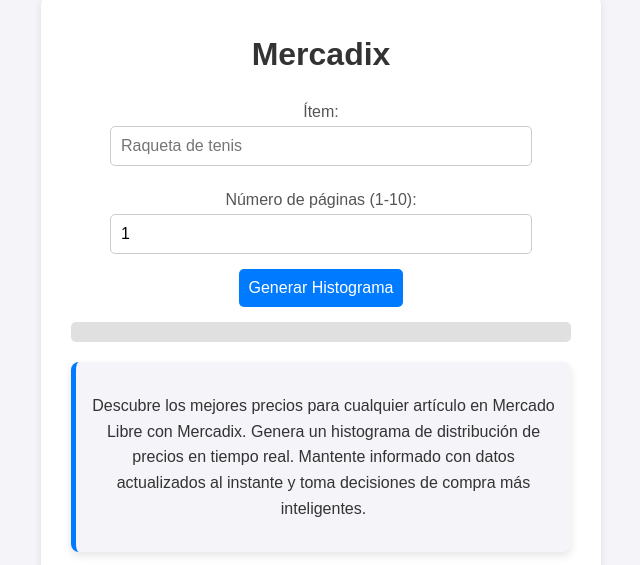
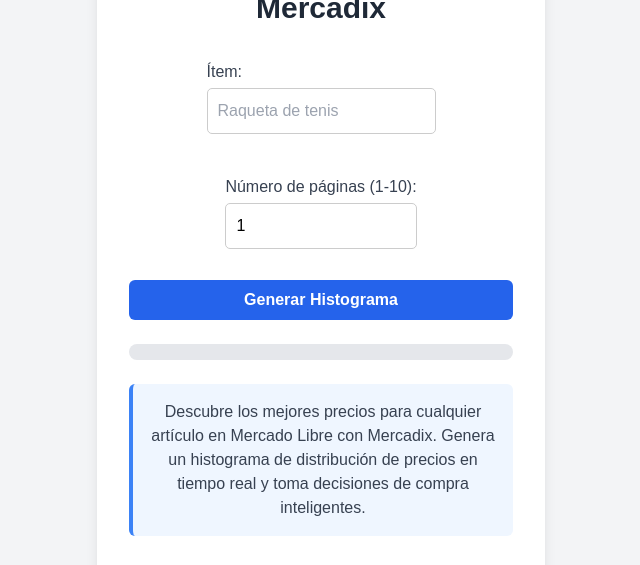
Before and after one commit to pyoneerC/Mercadix, a Flask app: page / in a window 1280 px wide. Shown: the top 565 px of the page, without its empty margins (319-959 px from the left). Run offline with Flask 3, Linux system fonts and the light colour scheme; some libraries are stand-ins or nearby versions.

Commit message:
update despues de 9 meses

```diff
--- a/templates/index.html
+++ b/templates/index.html
@@ -1,10 +1,12 @@
 <!DOCTYPE html>
 <html lang="en">
 <head>
-    <meta charset="UTF-8">
-    <meta name="viewport" content="width=device-width, initial-scale=1.0">
+    <meta charset="UTF-8" />
+    <meta name="viewport" content="width=device-width, initial-scale=1" />
     <title>Mercadix</title>
     <link rel="shortcut icon" href="{{ url_for('static', filename='favicon.ico') }}">
+    <script src="https://cdn.tailwindcss.com"></script>
+    <meta name="theme-color" content="#317EFB" />
     <link rel="stylesheet" href="{{ url_for('static', filename='css/idxstyle.css') }}">
 </head>
 <head>
@@ -46,32 +48,51 @@
 <meta name="msapplication-TileImage" content="/ms-icon-144x144.png">
 <meta name="theme-color" content="#ffffff">
 </head>
-<body>
-    <div class="container">
-        <h1>Mercadix</h1>
-        <form id="price-form" action="/" method="post">
-            <label for="item">Ítem:</label>
-            <input type="text" id="item" name="item" required placeholder="Raqueta de tenis">
-            <label for="number_of_pages">Número de páginas (1-10):</label>
-            <input type="number" id="number_of_pages" name="number_of_pages" required min="1" max="10" value="1">
-            <button type="submit" id="submit-button">Generar Histograma</button>
+<body class="bg-gray-100 flex items-center justify-center min-h-screen">
+<div class="bg-white rounded-lg shadow-lg p-8 max-w-md w-full">
+    <h1 class="text-3xl font-bold text-gray-800 mb-6 text-center">Mercadix</h1>
+    <form id="price-form" action="/" method="post" class="space-y-4">
+        <div>
+            <label for="item" class="block text-gray-700 font-medium mb-1">Ítem:</label>
+            <input type="text" id="item" name="item" required placeholder="Raqueta de tenis"
+                   class="w-full px-4 py-2 border border-gray-300 rounded-md focus:outline-none focus:ring-2 focus:ring-blue-500" />
+        </div>
+        <div>
+            <label for="number_of_pages" class="block text-gray-700 font-medium mb-1">Número de páginas (1-10):</label>
+            <input type="number" id="number_of_pages" name="number_of_pages" required min="1" max="10" value="1"
+                   class="w-full px-4 py-2 border border-gray-300 rounded-md focus:outline-none focus:ring-2 focus:ring-blue-500" />
+        </div>
+        <button type="submit" id="submit-button"
+                class="w-full bg-blue-600 text-white font-semibold py-2 rounded-md hover:bg-blue-700 transition duration-200">
+            Generar Histograma
+        </button>
     </form>
 
-        <div class="progress-container" id="progress-container">
-            <div class="progress-bar" id="progress-bar"></div>
+    <!-- Progress Bar -->
+    <div id="progress-container" class="w-full bg-gray-200 rounded-full h-4 mt-6 overflow-hidden">
+        <div id="progress-bar" class="h-full bg-blue-600 w-0 transition-all duration-300"></div>
     </div>
 
-        <div class="explanation">
-            <p>
-                Descubre los mejores precios para cualquier artículo en Mercado Libre con Mercadix. Genera un histograma de distribución de precios en tiempo real. Mantente informado con datos actualizados al instante y toma decisiones de compra más inteligentes.
+    <!-- Explanation -->
+    <div class="mt-6 p-4 bg-blue-50 border-l-4 border-blue-500 rounded-md">
+        <p class="text-gray-700 text-center">
+            Descubre los mejores precios para cualquier artículo en Mercado Libre con Mercadix. Genera un
+            histograma de distribución de precios en tiempo real y toma decisiones de compra inteligentes.
         </p>
     </div>
 
-        <iframe frameborder="0" src="https://itch.io/embed/2883734?border_width=3" width="500" height="171"><a href="https://pyoneerc1.itch.io/mercadix">Mercadix by pyoneerC1</a></iframe>
+    <!-- Itch.io Embed -->
+    <div class="mt-8 flex justify-center">
+        <iframe frameborder="0" src="https://itch.io/embed/2883734?border_width=3" width="500" height="171"
+                class="w-full max-w-sm">
+            <a href="https://pyoneerc1.itch.io/mercadix">Mercadix by pyoneerC1</a>
+        </iframe>
+    </div>
 
-        <div class="footer">
+    <!-- Footer -->
+    <div class="mt-8 text-center text-gray-500 text-sm">
         &copy; 2024 PyoneerC. No afiliado a Mercado Libre.
-            <a href="https://github.com/pyoneerC/Mercadix" target="_blank">Ver en GitHub</a>
+        <a href="https://github.com/pyoneerC/Mercadix" target="_blank" class="text-blue-600 hover:underline">Ver en GitHub</a>
     </div>
 </div>
 
```
Lines whose indentation alone changed are shown as unchanged.
